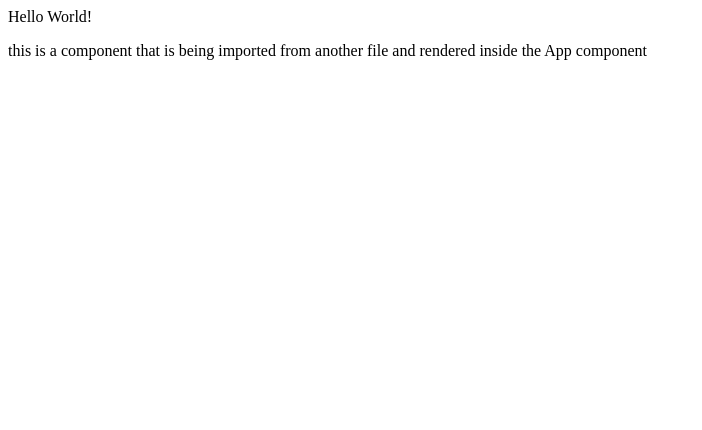
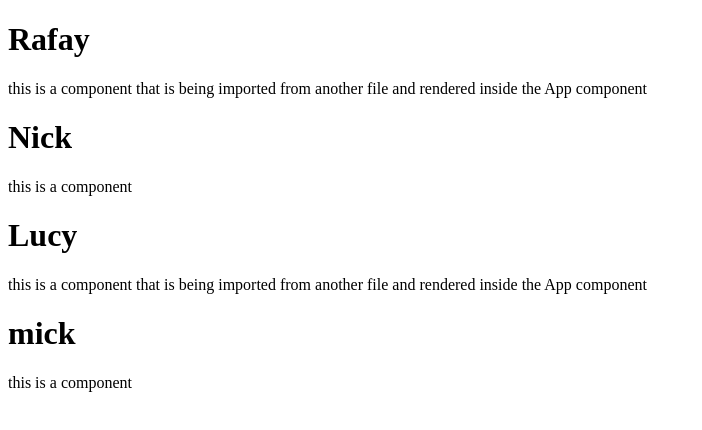
Before and after one commit to rafayykhan/learn-react, a React (Vite) app in the folder 06-reactMasterClass/: page / in a window 1280 px wide. Shown: the top 430 px of the page, without its empty margins (0-702 px from the left). Built offline with nearby package versions, Linux system fonts and the light colour scheme.

Commit message:
feat: update Hello component to accept props for name and paragraph, and modify App to use them

```diff
--- a/06-reactMasterClass/src/App.jsx
+++ b/06-reactMasterClass/src/App.jsx
@@ -4,7 +4,22 @@ function App() {
   return (
     <>
       <div>
-        <Hello />
+        <Hello
+          name="Rafay"
+          paragraph = "this is a component that is being imported from another file and rendered inside the App component"
+        />
+        <Hello
+          name="Nick"
+          paragraph = "this is a component"
+        />
+        <Hello
+          name="Lucy"
+          paragraph = "this is a component that is being imported from another file and rendered inside the App component"
+        />
+        <Hello
+          name="mick"
+          paragraph = "this is a component"
+        />
       </div>
     </>
   )
--- a/06-reactMasterClass/src/components/Hello.jsx
+++ b/06-reactMasterClass/src/components/Hello.jsx
@@ -1,9 +1,13 @@
-function Hello() {
+function Hello(props) { // this is a functional component that takes in props as an argument and returns a JSX element
+    // this makes the component reusable and allows us to pass in different values for the name and paragraph props when
+    //  we render the component in the App component
     return (
         <div>
-            Hello World!
+            <h1 className="heading">
+                {props.name}
+            </h1>
             <p>
-                this is a component that is being imported from another file and rendered inside the App component
+                {props.paragraph}
             </p>
         </div>
     )
```
